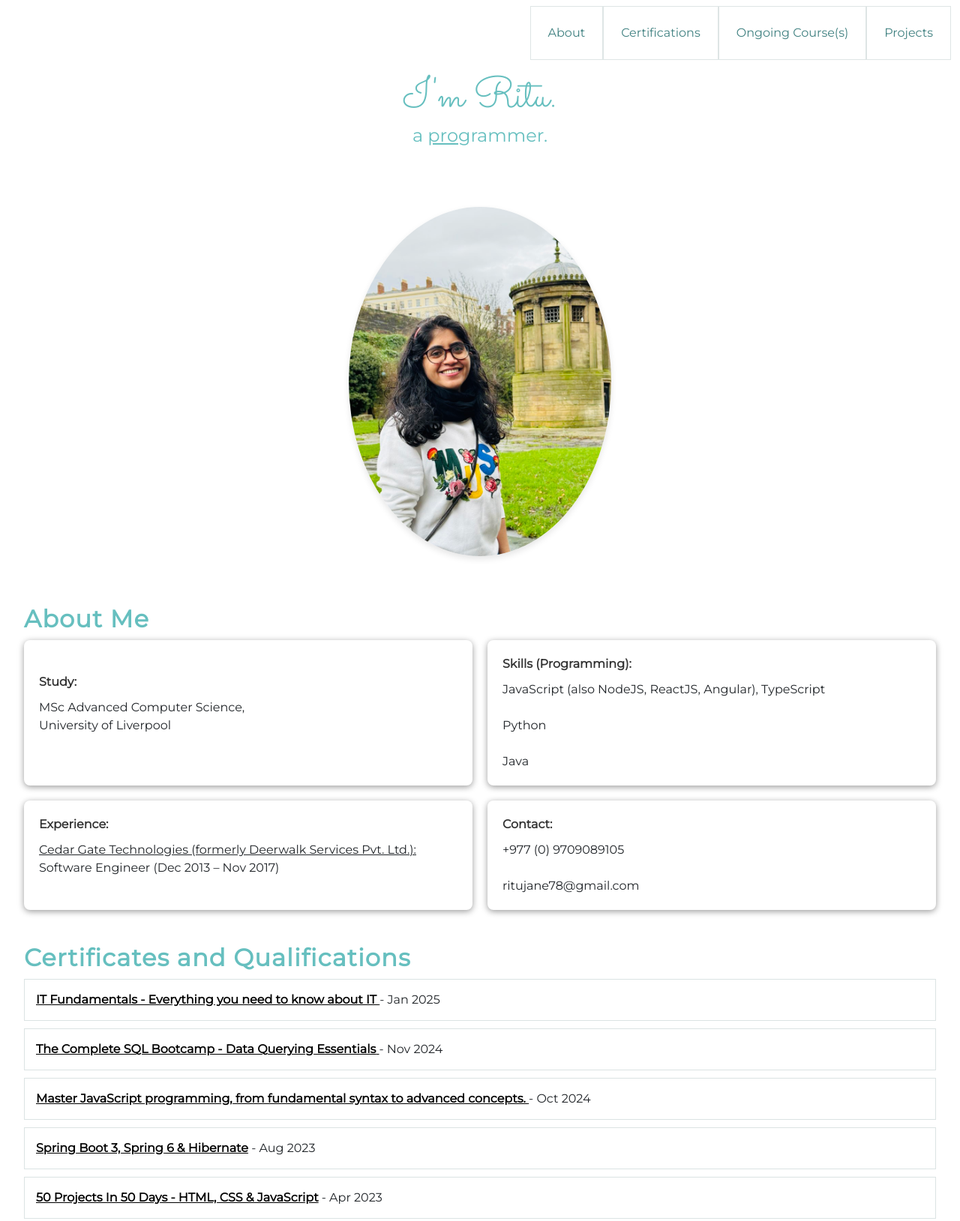
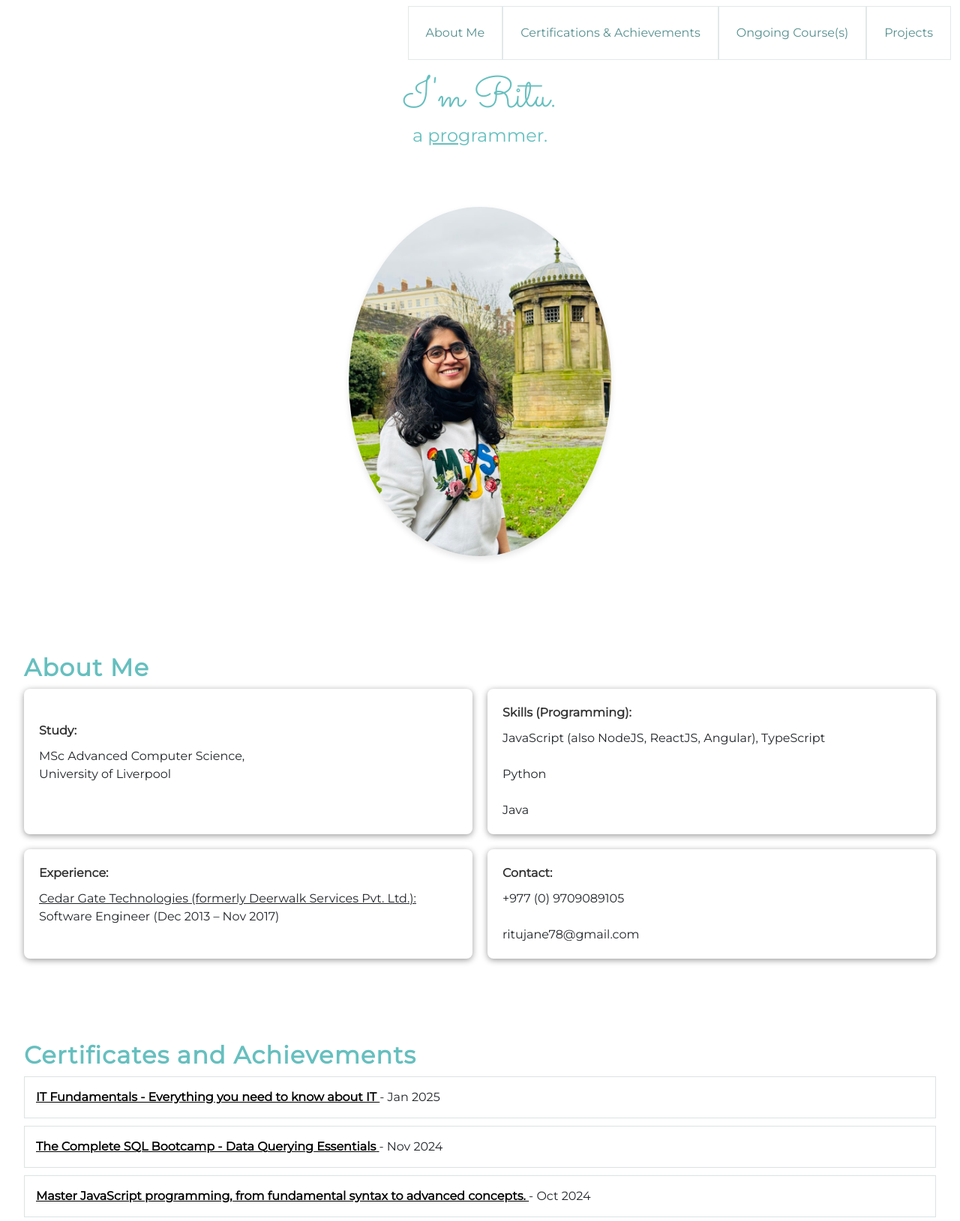
Before and after one commit to ritujane78/ritujane78.github.io, a plain HTML site: page index.html in a window 1280 px wide. Shown: the top 1629 px of the page at 75% size. Drawn offline with nearby package versions, Linux system fonts and the light colour scheme.

Commit message:
change width of each navigation

```diff
--- a/css/style.css
+++ b/css/style.css
@@ -19,12 +19,15 @@ body::before {
     bottom: 0;
     z-index: -1;
 }
+#about, #certifications, #projects, #ongoing {
+    margin-bottom: 65px;
+}
 .navbar {
     position: sticky;
     top: 0;
     z-index: 1000;
     background-color: white;
-    opacity: 0.9;
+    opacity: 0.8;
 }
 .nav-link {
     color: #2c7474 !important;
--- a/index.html
+++ b/index.html
@@ -20,10 +20,10 @@
             <div class="collapse navbar-collapse" id="navbarNav">
                 <ul class="navbar-nav ms-auto">
                     <li class="nav-item">
-                        <a class="nav-link" href="#about">About</a>
+                        <a class="nav-link" href="#about">About Me</a>
                     </li>
                     <li class="nav-item">
-                        <a class="nav-link" href="#certifications">Certifications</a>
+                        <a class="nav-link" href="#certifications">Certifications & Achievements</a>
                     </li>
                     <li class="nav-item">
                         <a class="nav-link" href="#ongoing">Ongoing Course(s)</a>
@@ -39,6 +39,7 @@
         <h1>I'm Ritu.</h1>
         <h2>a <span class="pro">pro</span>grammer.</h2>
 </header>
+
 <section class="intro-section">
     <div class="intro-text">
     </div>
@@ -47,7 +48,8 @@
     </div>
 </section>
 <section>
-    <h2 class="heading" id="about">About Me</h2>
+    <div id="about"></div>
+    <h2 class="heading">About Me</h2>
     <div class="about-grid">
         <div class="about-item">
             <br>
@@ -75,8 +77,10 @@
     </div>
     </div>
 </section>
+
 <section>
-    <h2 class="heading long" id="certifications">Certificates and Qualifications</h2>
+    <div id="certifications"></div>
+    <h2 class="heading long" >Certificates and Achievements</h2>
     <ul>
         <li>
             <a href="https://www.udemy.com/certificate/UC-fb269412-151b-41eb-ae7b-91938229fe61/" target="_blank">
@@ -125,7 +129,8 @@
 </section>
 
 <section>
-    <h2 class="heading" id="ongoing">Ongoing Course(s)</h2>
+    <div id="ongoing"></div>
+    <h2 class="heading" >Ongoing Course(s)</h2>
     <ul>
         <li>
             <a href="https://www.udemy.com/course/full-stack-angular-spring-boot-tutorial/?couponCode=ST4MT240225A" target="_blank">
@@ -163,11 +168,9 @@
     </ul>
 </section>
 
-
-
-
 <section>
-    <h2 class="heading" id="projects">Project Accomplishments</h2>
+    <div id="projects"></div>
+    <h2 class="heading" >Project Accomplishments</h2>
     <ul>
         <li>
             <strong>Plan Analytics:</strong> in Java: A software solution providing integrated healthcare data through a user-friendly interface.
@@ -180,6 +183,7 @@
         </li>
     </ul>
 </section>
+
 <section>
     <h3>MSc Dissertation Project</h3>
 <p>A video demonstration of AuctionNest - Online Auction System, built in <strong>ReactJS, NodeJS</strong> and <strong>MYSQL</strong>.</p>
```
